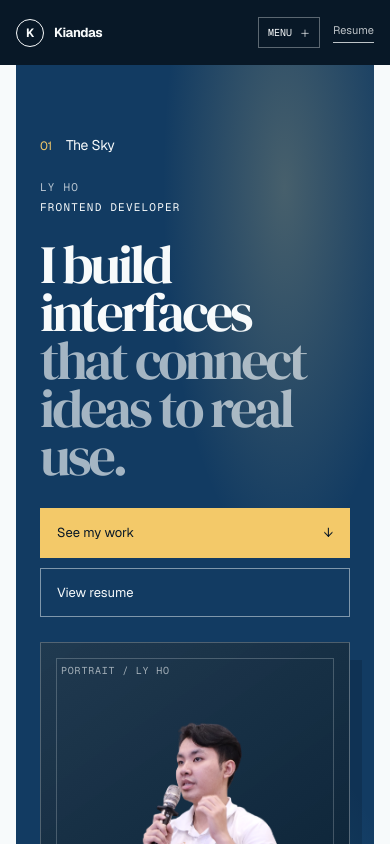
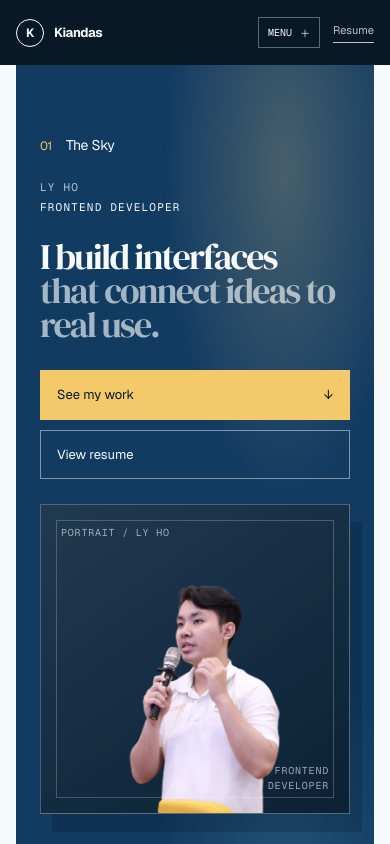
Before and after one commit to lyhoquy/Portfolio, a Next.js app: page / in a window 390 px wide. Shown: the top 844 px of the page. Built offline with nearby package versions, Linux system fonts and the light colour scheme.

Commit message:
fix: avatar & h1 css

```diff
--- a/app/globals.css
+++ b/app/globals.css
@@ -52,7 +52,7 @@ a:focus-visible, button:focus-visible { outline: 3px solid var(--sun-400); outli
 .cinematic-act { position: relative; isolation: isolate; padding-right: max(24px, calc((100vw - var(--content)) / 2)); padding-left: max(24px, calc((100vw - var(--content)) / 2)); }
 .cinematic-act > * { position: relative; z-index: 1; }
 .hero, .work-section, .process-section, .about-section, .contact-section { background: var(--act-fill); }
-.hero { --act-fill: var(--sky-800); min-height: 690px; display: flex; flex-direction: column; justify-content: center; padding-top: 88px; padding-bottom: 76px; color: var(--cloud-50); overflow: hidden; }
+.hero { --act-fill: var(--sky-800); min-height: 690px; display: flex; flex-direction: column; justify-content: center; padding-top: 88px; padding-bottom: 76px; color: var(--cloud-50); overflow: clip; overflow-clip-margin: 0; }
 .hero::before, .hero::after { position: absolute; z-index: 0; content: ""; pointer-events: none; }
 .hero::before { top: -28%; right: -12%; width: 68vw; height: 80%; background: radial-gradient(ellipse, rgb(246 217 141 / 23%), transparent 65%); }
 .hero::after { right: -15%; bottom: -28%; width: 80%; height: 65%; background: radial-gradient(ellipse, rgb(113 193 218 / 18%), transparent 64%); }
@@ -61,11 +61,12 @@ a:focus-visible, button:focus-visible { outline: 3px solid var(--sun-400); outli
 .act-marker { display: flex; align-items: baseline; gap: 14px; margin-bottom: 24px; color: currentColor; font-size: 14px; letter-spacing: -.02em; }
 .act-marker span:first-child { color: var(--sun-400); font: 12px var(--font-geist-sans), Arial, sans-serif; }
 .act-marker span:last-child { font-family: var(--font-geist-sans), Arial, sans-serif; }
-.hero-intro { display: grid; grid-template-columns: minmax(0, 1fr) 330px; align-items: center; gap: 7%; }
-.hero-copy-block { max-width: 830px; }
+.hero-intro { display: grid; grid-template-columns: minmax(0, 1fr) 300px; align-items: center; gap: 6%; }
+.hero-copy-block { max-width: 780px; min-width: 0; }
 .identity-line { display: flex; flex-direction: column; gap: 5px; margin: 0 0 24px; color: rgb(247 250 251 / 72%); font: 11px/1.4 var(--font-geist-mono), monospace; letter-spacing: .11em; text-transform: uppercase; }
 .identity-line span:last-child { color: var(--cloud-50); }
-.hero h1 { max-width: 820px; margin: 0; font-family: var(--font-display), Georgia, serif; font-size: clamp(54px, 8.6vw, 122px); font-weight: 400; letter-spacing: -.055em; line-height: .89; }
+/* clamp: min 36px (mobile), fluid 5.5vw, max 84px — readable at all viewport widths */
+.hero h1 { max-width: 780px; margin: 0; font-family: var(--font-display), Georgia, serif; font-size: clamp(36px, 5.5vw, 84px); font-weight: 400; letter-spacing: -.05em; line-height: .95; }
 .hero h1 span { display: block; color: rgb(247 250 251 / 64%); }
 .hero-lede { max-width: 480px; margin: 25px 0 0; color: rgb(247 250 251 / 72%); font-size: 16px; line-height: 1.55; }
 .hero-placeholder { position: relative; display: flex; min-height: 470px; flex-direction: column; justify-content: space-between; padding: 20px; overflow: hidden; border: 1px solid rgb(247 250 251 / 28%); background: linear-gradient(145deg, rgb(255 255 255 / 8%), rgb(0 0 0 / 18%)), var(--sky-900); box-shadow: 12px 18px 0 rgb(3 15 25 / 18%); }
@@ -231,6 +232,13 @@ a:focus-visible, button:focus-visible { outline: 3px solid var(--sun-400); outli
 .case-study-metric small { color: var(--muted); font: 10px/1.45 var(--font-geist-mono), monospace; }
 .case-study-placeholder { display: grid; min-height: 300px; place-items: center; margin-top: 30px; border: 1px solid var(--line); background: var(--panel); color: var(--muted); text-align: center; font: 11px/1.5 var(--font-geist-mono), monospace; text-transform: uppercase; }
 
+/* ── Mid-viewport: prevent copy+avatar squeeze ─────────── */
+@media (max-width: 1100px) {
+  .hero { min-height: auto; padding-top: 80px; padding-bottom: 64px; }
+  .hero-intro { grid-template-columns: minmax(0, 1fr) 260px; gap: 4%; }
+  .hero-placeholder { min-height: 380px; }
+}
+
 @media (max-width: 760px) {
   html { scroll-padding-top: 80px; }
   .site-nav, .page-shell, .site-footer, .case-study-nav, .case-study-shell { width: min(100% - 32px, 560px); }
```
Also changed, not shown: public/avatar.png.
